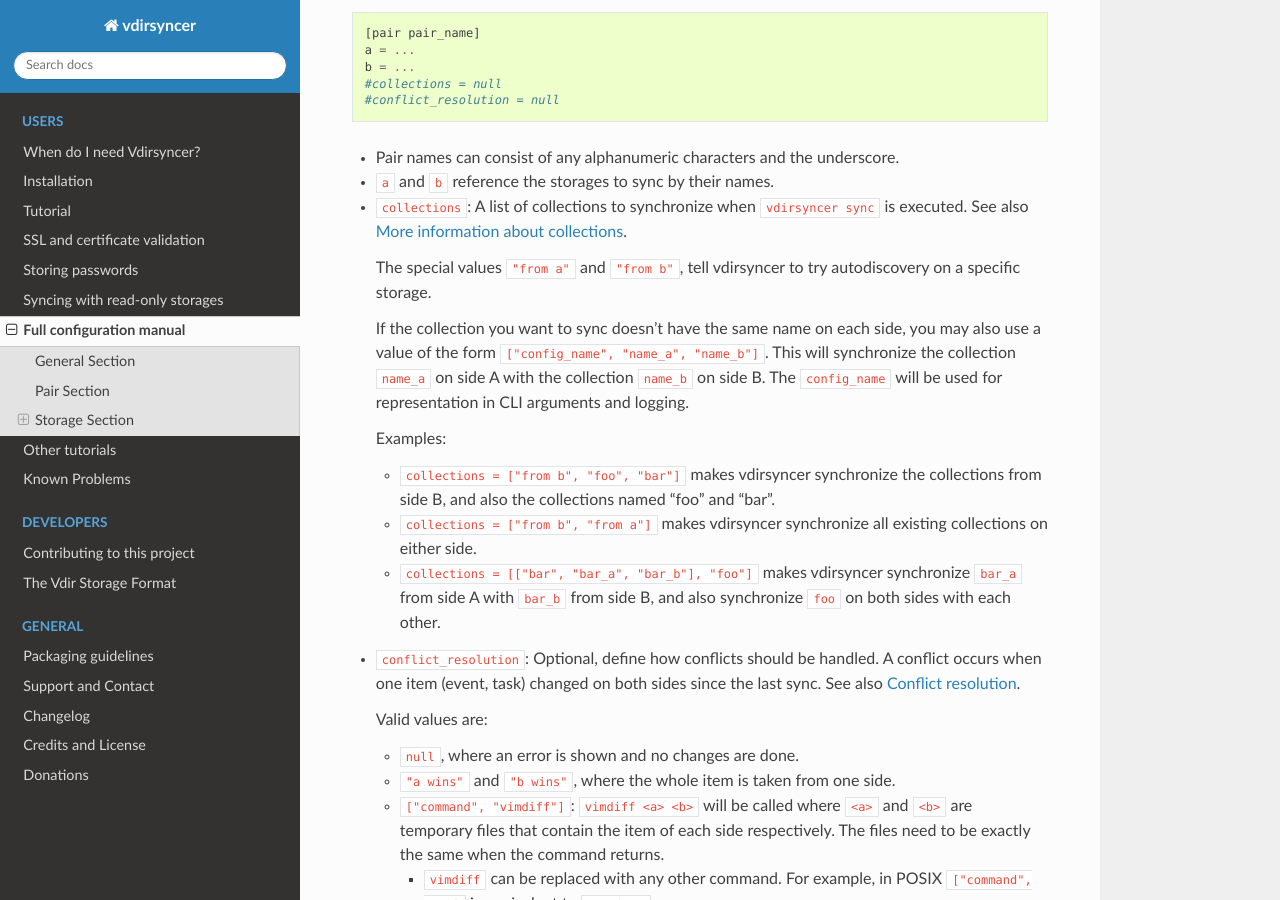
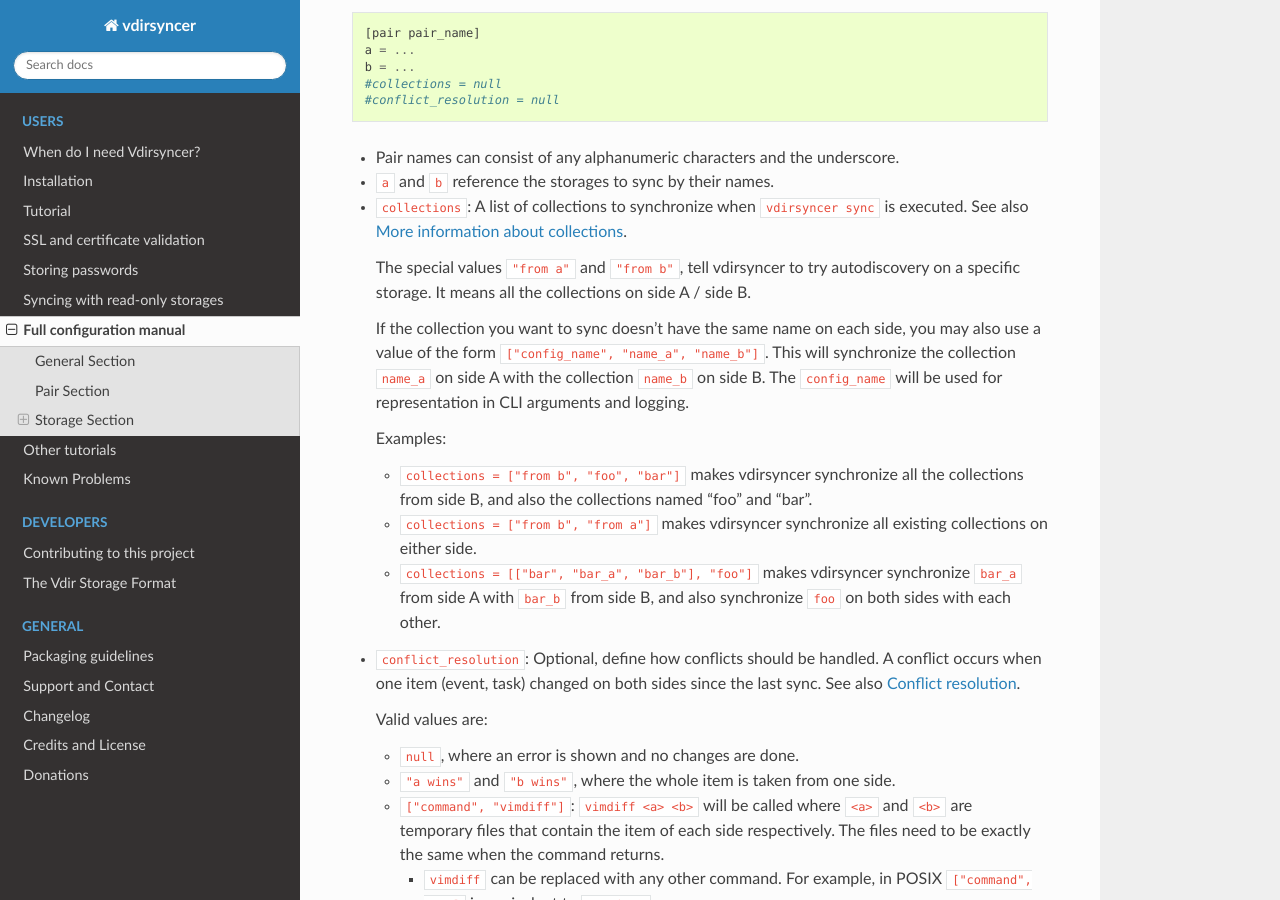
Before and after one commit to pimutils/vdirsyncer, a Sphinx documentation site: the page built from docs/config.rst, in a window 1280 px wide and 900 px high, scrolled down 819 px. Built offline with Sphinx 7.4.7 and the Read the Docs theme 2.0.0, drawn with Linux system fonts in a browser that asks for light colours.

Commit message:
A bit more explanation of "from a" and "from b"

```diff
--- a/docs/config.rst
+++ b/docs/config.rst
@@ -61,7 +61,8 @@
   sync`` is executed. See also :ref:`collections_tutorial`.
 
   The special values ``"from a"`` and ``"from b"``, tell vdirsyncer to try
-  autodiscovery on a specific storage.
+  autodiscovery on a specific storage. It means all the collections on side A /
+  side B.
 
   If the collection you want to sync doesn't have the same name on each side,
   you may also use a value of the form ``["config_name", "name_a", "name_b"]``.
@@ -71,8 +72,8 @@
 
   Examples:
 
-  - ``collections = ["from b", "foo", "bar"]`` makes vdirsyncer synchronize the
-    collections from side B, and also the collections named "foo" and "bar".
+  - ``collections = ["from b", "foo", "bar"]`` makes vdirsyncer synchronize all
+    the collections from side B, and also the collections named "foo" and "bar".
 
   - ``collections = ["from b", "from a"]`` makes vdirsyncer synchronize all
     existing collections on either side.
```
